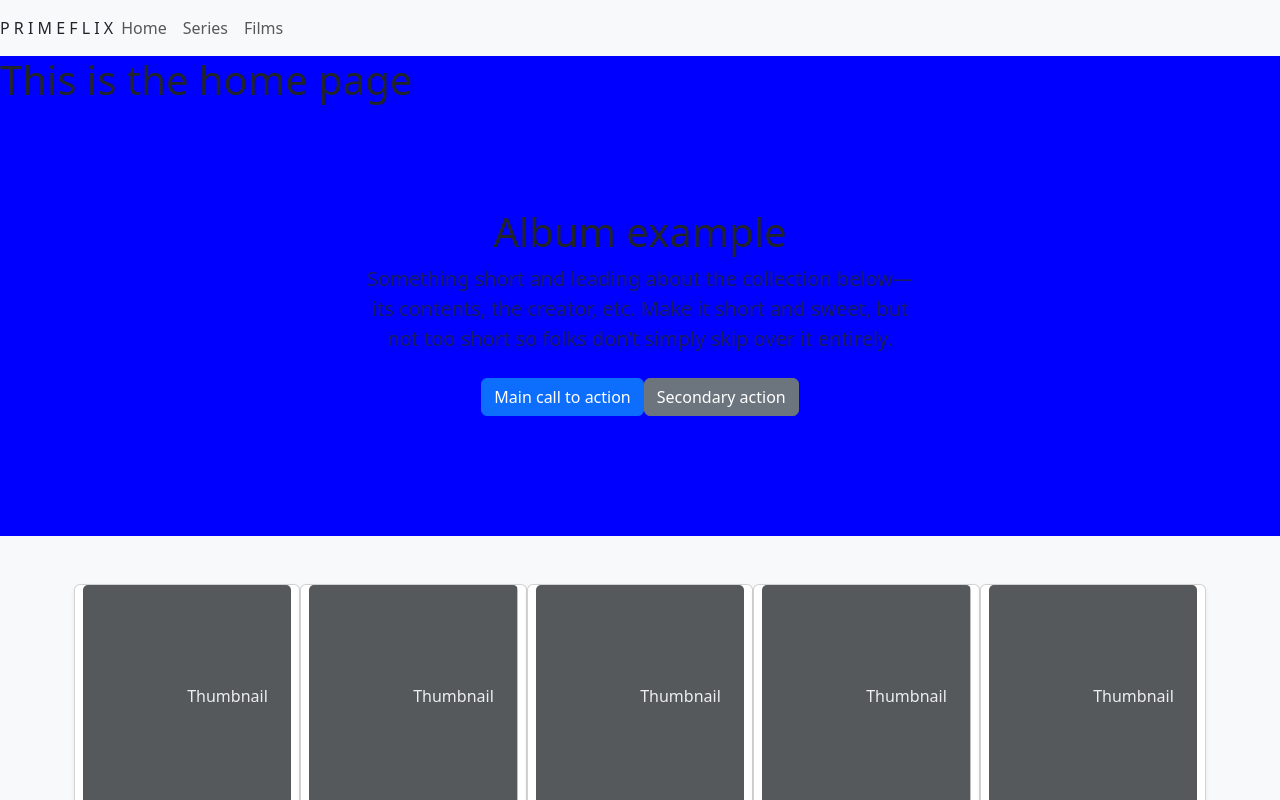
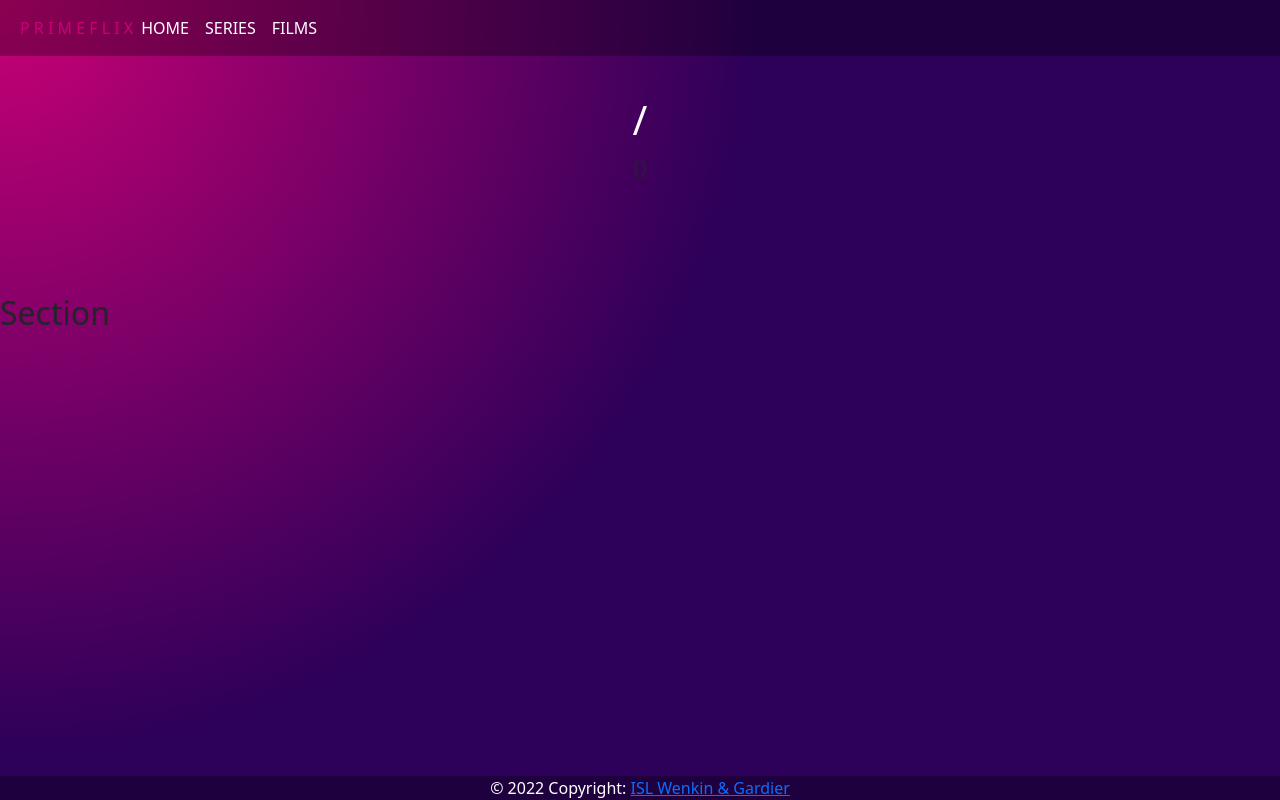
Before and after one commit to Neitsabeski/Primeflix_frontend, a Vue app in the folder primeflix/: page / in a window 1280 px wide. Shown: the top 800 px of the page. Built offline with nearby package versions, Linux system fonts and the light colour scheme.

Commit message:
Adding Style

```diff
--- a/primeflix/src/App.vue
+++ b/primeflix/src/App.vue
@@ -4,7 +4,6 @@
     <router-view/>
     <FooterComp />
   </div>
-
 </template>
 
 <script>
--- a/primeflix/src/assets/scss/app.scss
+++ b/primeflix/src/assets/scss/app.scss
@@ -3,7 +3,54 @@
 */
 
 @import "../../../node_modules/bootstrap/scss/bootstrap.scss";
+@import "./_variable.scss";
+@import './_home';
 
-@import "./_variable.scss";
+*{
+    margin:0;
+    padding:0;
+}
 
-@import './_home';
+body, html{height:100%;}
+
+body {
+    margin:0 auto;
+    position:relative;
+    min-height: 100%;
+    background-image:
+        radial-gradient(
+            circle farthest-corner at top left, rgba(201, 0, 118,1) 0%, rgba(225, 243, 97,0) 50%),
+        radial-gradient(
+            circle farthest-corner at top right, rgba(45, 0, 89, 1) 0%, rgba(45, 0, 89, 1) 10%),
+        radial-gradient(
+            circle farthest-side at bottom right, rgba(201, 0, 118,1) 0%, rgba(201, 0, 118,1) 33%),
+        radial-gradient(
+            circle farthest-side at bottom left, rgba(201, 0, 118,1) 0%, rgba(201, 0, 118,1) 33%),
+        radial-gradient(
+            ellipse at bottom center, rgba(201, 0, 118,1) 0%, rgba(201, 0, 118,1) 80%);
+}
+
+nav, .nav-link, nav a, h1, footer {
+    color: white;
+}
+
+#brand {
+    margin-left: 20px;
+    color: rgba(201, 0, 118,1);
+}
+
+.nav-link:hover, a:hover {
+    color:rgba(45, 0, 89, 1);
+}
+
+#brand:hover {
+    color: aqua;
+}
+
+.nav-link {
+    text-transform: uppercase;
+}
+
+footer, nav {
+    background-color: rgba(0, 0, 0, 0.3);
+}
--- /dev/null
+++ b/primeflix/src/components/display/CatalogComponent.vue
@@ -0,0 +1,19 @@
+<template>
+    <div class="catalogue py-5 bg-light">
+        <div class="container">
+          <div class="row row-cols-3 row-cols-sm-2 row-cols-sm-5 g-3">
+            <ProductComp />
+          </div>
+        </div>
+      </div>
+</template>
+
+<script>
+import ProductComp from '@/components/display/ProductComponent'
+
+export default {
+  components:{
+    ProductComp
+  }
+}
+</script>
--- /dev/null
+++ b/primeflix/src/components/display/MainComponent.vue
@@ -0,0 +1,20 @@
+<template>
+    <section class="py-5 text-center container">
+        <div class="row py-lg-5">
+            <div class="col-lg-6 col-md-8 mx-auto">
+                <h1 class="fw-light title">{{ $route.path }}</h1>
+                <p class="lead text-muted description">{{ $route.params}}</p>
+            </div>
+        </div>
+    </section>
+</template>
+
+<script>
+
+</script>
+
+<style scoped>
+  h1{
+    text-transform:uppercase;
+  }
+</style>
--- a/primeflix/src/components/partials/FooterComponent.vue
+++ b/primeflix/src/components/partials/FooterComponent.vue
@@ -1,4 +1,5 @@
 <template>
+    <!--
     <footer class="text-muted py-5">
         <div class="container">
             <p class="float-end mb-1">
@@ -14,4 +15,12 @@
             <p class="mb-0">New to Bootstrap? <a href="/">Visit the homepage</a> or read our <a href="/docs/5.2/getting-started/introduction/">getting started guide</a>.</p>
         </div>
     </footer>
+    -->
+
+    <footer class="text-center fixed-bottom">
+        <div class="text-center">
+            © 2022 Copyright:
+            <a href="https://www.isl.com/">ISL Wenkin & Gardier</a>
+        </div>
+    </footer>
 </template>
--- a/primeflix/src/components/partials/HeaderComponent.vue
+++ b/primeflix/src/components/partials/HeaderComponent.vue
@@ -1,25 +1,17 @@
 <template>
     <header>
-        <nav class="navbar navbar-expand-lg navbar-light bg-light">
-            <span>
-                P R I M E F L I X
-            </span>
-            <button class="navbar-toggler" type="button" data-toggle="collapse" data-target="#navbarNav" aria-controls="navbarNav" aria-expanded="false" aria-label="Toggle navigation">
-                <span class="navbar-toggler-icon"></span>
-            </button>
-            <div class="collapse navbar-collapse" id="navbarNav">
-                <ul class="navbar-nav">
-                    <li class="nav-item">
-                        <router-link class="nav-link" to="/">Home</router-link>
-                    </li>
-                    <li class="nav-item">
-                        <router-link class="nav-link" to="/browse/series">Series</router-link>
-                    </li>
-                    <li class="nav-item">
-                        <router-link class="nav-link" to="/browse/films">Films</router-link>
-                    </li>
-                </ul>
-            </div>
-        </nav>
+        <div class="container">
+            <MenuComp />
+        </div>
     </header>
 </template>
+
+<script>
+import MenuComp from '@/components/partials/MenuComponent.vue'
+
+export default {
+    components: {
+        MenuComp
+    }
+}
+</script>
--- /dev/null
+++ b/primeflix/src/components/partials/MenuComponent.vue
@@ -0,0 +1,23 @@
+<template>
+  <nav class="navbar fixed-top navbar-expand-lg">
+    <span>
+        <router-link id="brand" class="nav-link" to="/">P R I M E F L I X</router-link>
+    </span>
+    <button class="navbar-toggler" type="button" data-toggle="collapse" data-target="#navbarNav" aria-controls="navbarNav" aria-expanded="false" aria-label="Toggle navigation">
+        <span class="navbar-toggler-icon"></span>
+    </button>
+    <div class="collapse navbar-collapse" id="navbarNav">
+        <ul class="navbar-nav">
+            <li class="nav-item">
+                <router-link class="nav-link" to="/">Home</router-link>
+            </li>
+            <li class="nav-item">
+                <router-link class="nav-link" to="/browse/series">Series</router-link>
+            </li>
+            <li class="nav-item">
+                <router-link class="nav-link" to="/browse/films">Films</router-link>
+            </li>
+        </ul>
+    </div>
+  </nav>
+</template>
--- a/primeflix/src/views/AboutView.vue
+++ b/primeflix/src/views/AboutView.vue
@@ -1,5 +1,15 @@
 <template>
   <div class="about">
-    <h1>This is the about page</h1>
+    <MainComp />
   </div>
 </template>
+
+<script>
+import MainComp from '@/components/display/MainComponent'
+
+export default {
+  components:{
+    MainComp
+  }
+}
+</script>
--- a/primeflix/src/views/BrowseView.vue
+++ b/primeflix/src/views/BrowseView.vue
@@ -1,5 +1,23 @@
 <template>
-    <div class="about">
-      <h1>This is the browse {{ $route.params.format }} page</h1>
+    <div class="browse">
+      <MainComp />
+      <div class="container">
+        <section>
+          <h2>Films > Horror</h2>
+        </section>
+      </div>
+      <CatalogComp />
     </div>
 </template>
+
+<script>
+  import CatalogComp from '@/components/display/CatalogComponent'
+  import MainComp from '@/components/display/MainComponent'
+
+  export default {
+    components:{
+      CatalogComp,
+      MainComp
+    }
+  }
+</script>
--- a/primeflix/src/views/ContactView.vue
+++ b/primeflix/src/views/ContactView.vue
@@ -1,5 +1,15 @@
 <template>
     <div class="contact">
-      <h1>This is the contact page</h1>
+      <MainComp />
     </div>
 </template>
+
+<script>
+  import MainComp from '@/components/display/MainComponent'
+
+  export default {
+    components:{
+      MainComp
+    }
+  }
+</script>
--- a/primeflix/src/views/HomeView.vue
+++ b/primeflix/src/views/HomeView.vue
@@ -1,44 +1,20 @@
 <template>
   <div class="home">
-    <h1>This is the home page</h1>
-    <main>
-      <section class="py-5 text-center container">
-        <div class="row py-lg-5">
-          <div class="col-lg-6 col-md-8 mx-auto">
-            <h1 class="fw-light">Album example</h1>
-            <p class="lead text-muted">Something short and leading about the collection below—its contents, the creator, etc. Make it short and sweet, but not too short so folks don’t simply skip over it entirely.</p>
-            <p>
-              <a href="#" class="btn btn-primary my-2">Main call to action</a>
-              <a href="#" class="btn btn-secondary my-2">Secondary action</a>
-            </p>
-          </div>
-        </div>
+    <MainComp />
+    <div>
+      <section>
+        <h2>Section</h2>
       </section>
-      <div class="album py-5 bg-light">
-        <div class="container">
-          <div class="row row-cols-1 row-cols-sm-2 row-cols-sm-5 g-3">
-            <ProductComp />
-            <ProductComp />
-            <ProductComp />
-            <ProductComp />
-            <ProductComp />
-            <ProductComp />
-            <ProductComp />
-            <ProductComp />
-            <ProductComp />
-          </div>
-        </div>
-      </div>
-    </main>
+    </div>
   </div>
 </template>
 
 <script>
-import ProductComp from '@/components/ProductComponent'
+  import MainComp from '@/components/display/MainComponent'
 
-export default {
-  components:{
-    ProductComp
+  export default {
+    components:{
+      MainComp
+    }
   }
-}
 </script>
```
Also changed, not shown: primeflix/src/assets/img/background-line.svg (added), primeflix/src/components/display/ProductComponent.vue (renamed from primeflix/src/components/ProductComponent.vue), 1 other file (tests, documents, lock files or other folders).
